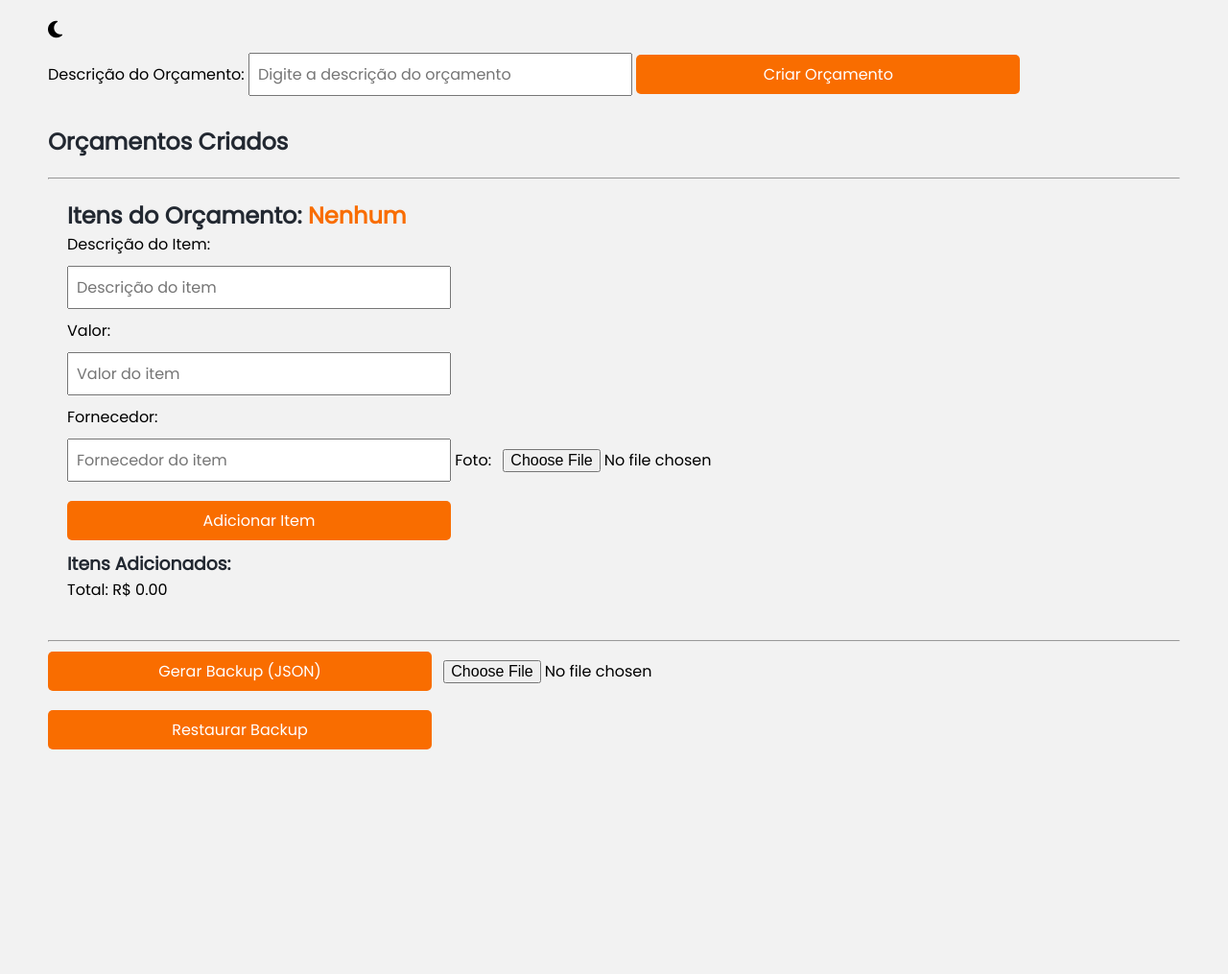
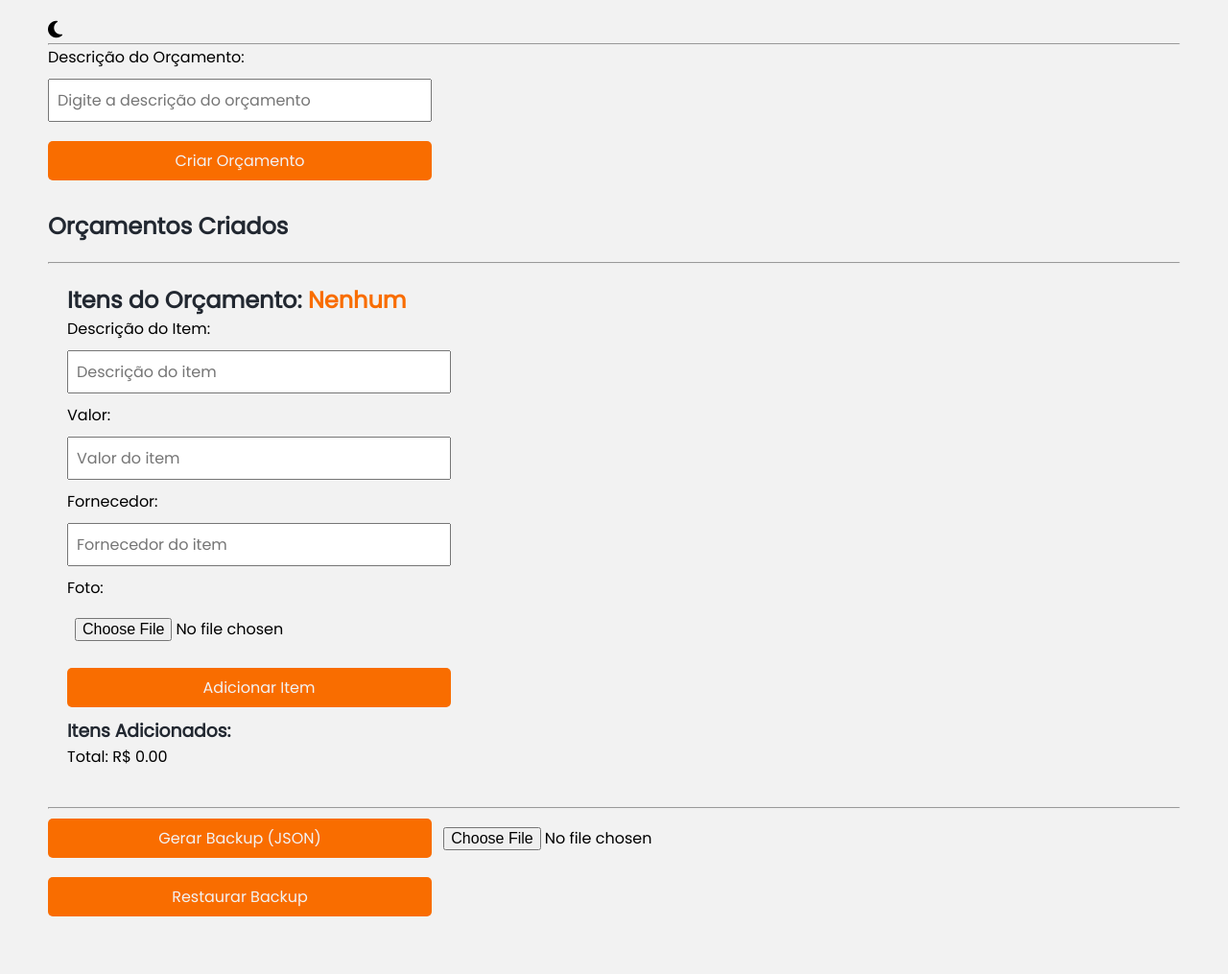
Before and after one commit to ArthurFontes762/Sprint, a Flask app: page / in a window 1280 px wide. Shown: the part 78-1093 px from the top of the page at 96% size. Before the commit the page ends 859 px from the top, so only its background shows below. Run offline with Flask 3, Linux system fonts and the light colour scheme; data that the repository does not hold is empty.

Commit message:
Add files via upload

```diff
--- a/static/script.js
+++ b/static/script.js
@@ -86,7 +86,7 @@ document.addEventListener('DOMContentLoaded', () => {
             .then(data => {
                 orcamentoAtual = data.orcamento;
                 nomeOrcamentoSpan.textContent = orcamentoAtual.descricao;
-                nomeOrcamentoSpan.style.color = '#007bff'; // Destaque para o orçamento carregado
+                nomeOrcamentoSpan.style.color = '#f96d00'; // Destaque para o orçamento carregado
                 atualizarListaItens(data.itens);
 
                 // Verifica se o orçamento pode ser excluído
--- a/static/style.css
+++ b/static/style.css
@@ -6,8 +6,8 @@
     --color-light-50: #f2f2f2;
 
     /* Dark */
-    --color-dark-50: #797984;
-    --color-dark-100: #393e46;
+    --color-dark-50: #393e46;
+    --color-dark-100: #222831;
 
     /* Gradient */
     --color-gradient: linear-gradient(90deg, var(--color-purple-50), var(--color-purple-100), var(--color-purple-200));
@@ -82,7 +82,7 @@ button {
 button {
     border-radius: 5px;
     background-color: #f96d00;
-    color: white;
+    color: #f2f2f2;
     border: none;
     cursor: pointer;
     transition: background-color 0.3s ease;
@@ -151,7 +151,7 @@ section:nth-of-type(3) {
 
 section:nth-of-type(3) button {
     background-color: #f96d00;
-    color: white;
+    color: #f2f2f2;
     border: none;
     cursor: pointer;
     transition: background-color 0.3s ease;
--- a/templates/index.html
+++ b/templates/index.html
@@ -19,10 +19,14 @@
 
         <i id="mode_icon" class="fa-solid fa-moon"></i>
 
+        <hr>
+
         <!-- Formulário para criar orçamento -->
         <section>
             <label for="descricao-orcamento">Descrição do Orçamento:</label>
+            <br>
             <input type="text" id="descricao-orcamento" placeholder="Digite a descrição do orçamento">
+            <br>
             <button id="criar-orcamento">Criar Orçamento</button>
         </section>
 
@@ -50,8 +54,11 @@
                 <label for="fornecedor-item">Fornecedor:</label>
                 <br>
                 <input type="text" id="fornecedor-item" placeholder="Fornecedor do item">
+                <br>
                 <label for="foto-item">Foto:</label>
+                <br>
                 <input type="file" id="foto-item">
+                <br>
                 <button id="adicionar-item">Adicionar Item</button>
             </div>
 
```
Also changed, not shown: orcamentos.db.
